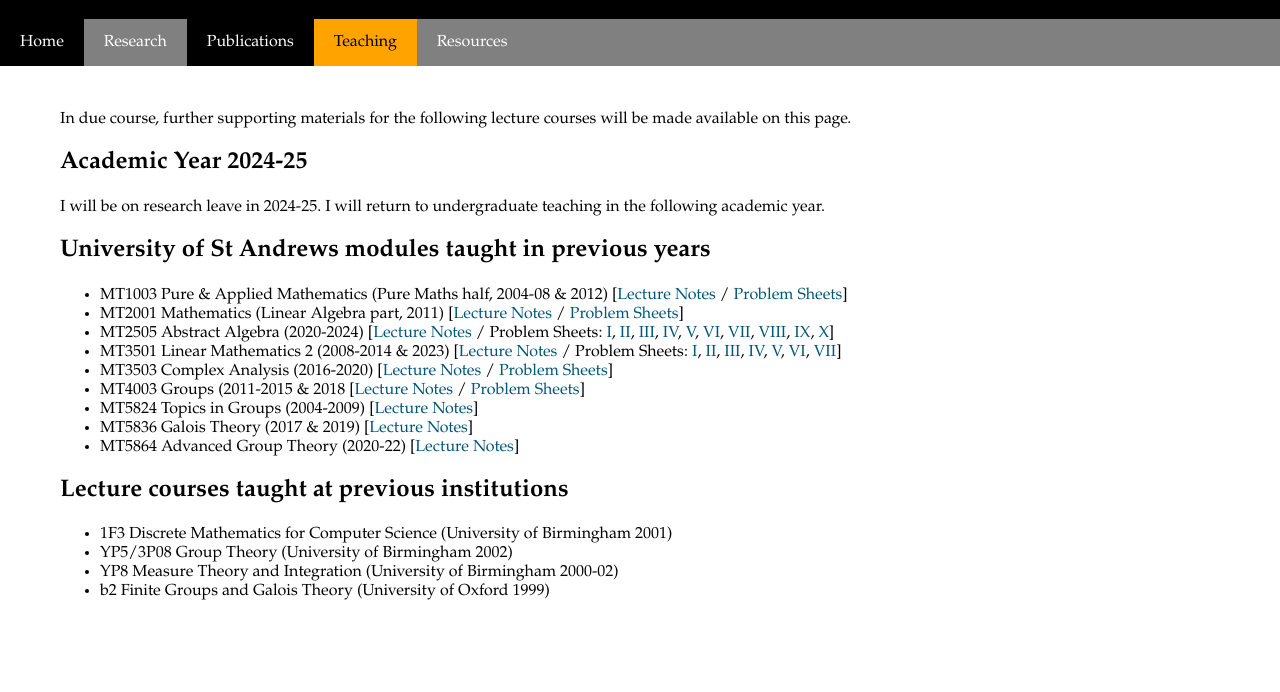
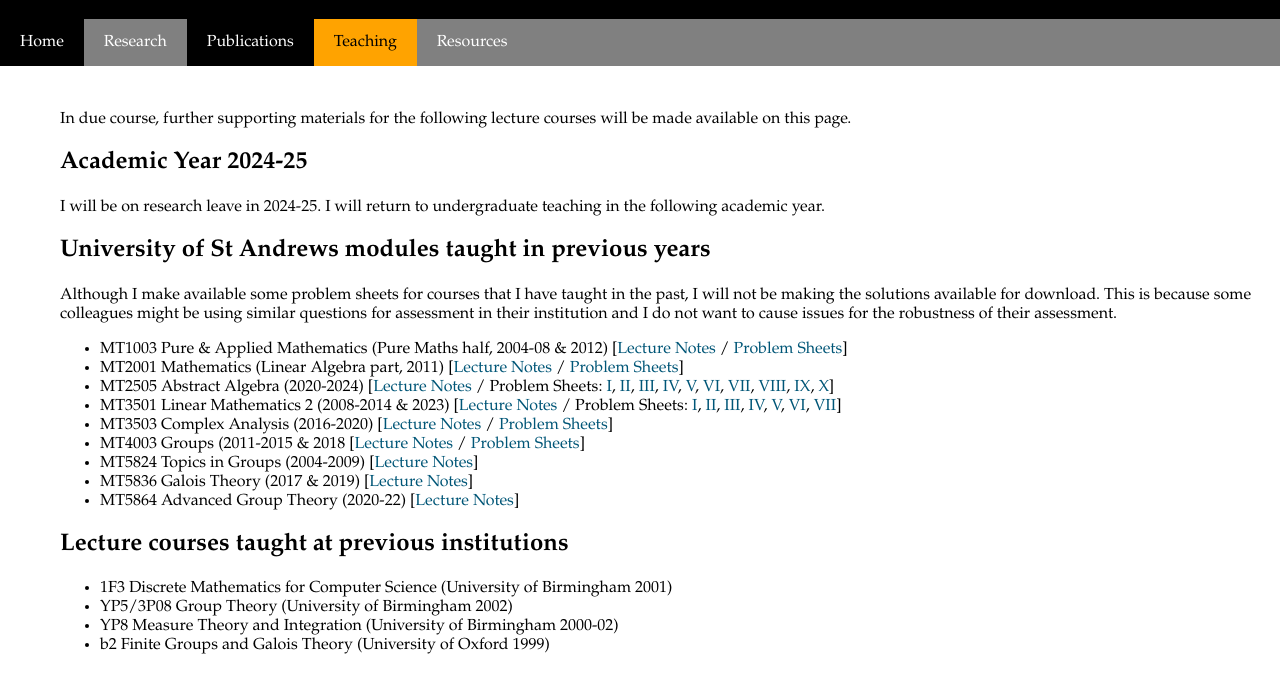
Before and after one commit to martynquick/martynquick.github.io, a plain HTML site: page teaching.html in a window 1280 px wide. Shown: the part 106-798 px from the top of the page. Drawn offline with Linux system fonts and the light colour scheme.

Commit message:
Update teaching.html

```diff
--- a/teaching.html
+++ b/teaching.html
@@ -29,6 +29,10 @@
     <p>I will be on research leave in 2024-25.  I will return to undergraduate teaching in the following academic year.</p>
 
     <h2>University of St Andrews modules taught in previous years</h2>
+
+    <p>Although I make available some problem sheets for courses that I have taught in the past, I will not be making the
+      solutions available for download.  This is because some colleagues might be using similar questions for
+    assessment in their institution and I do not want to cause issues for the robustness of their assessment.</p>
 
     <ul>
       <li>MT1003 Pure &amp; Applied Mathematics (Pure Maths half, 2004-08 &amp; 2012)
```
